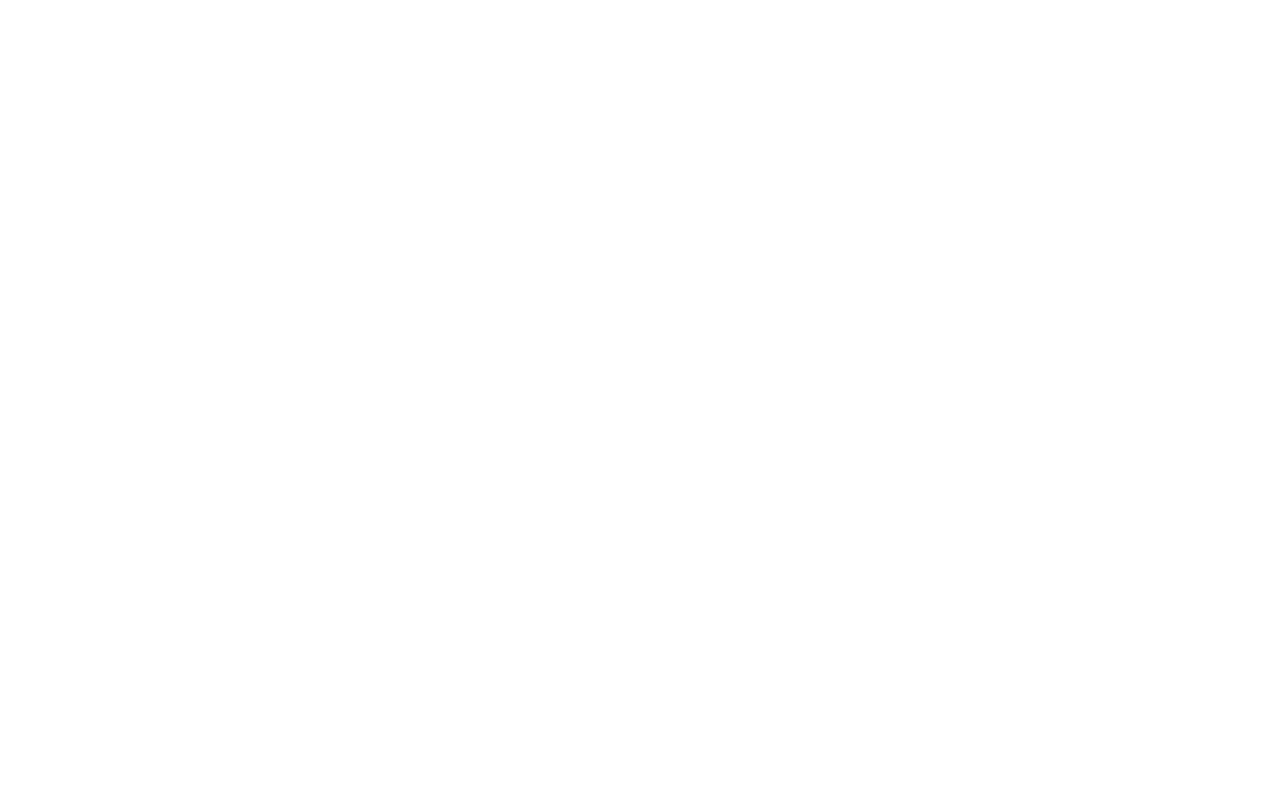
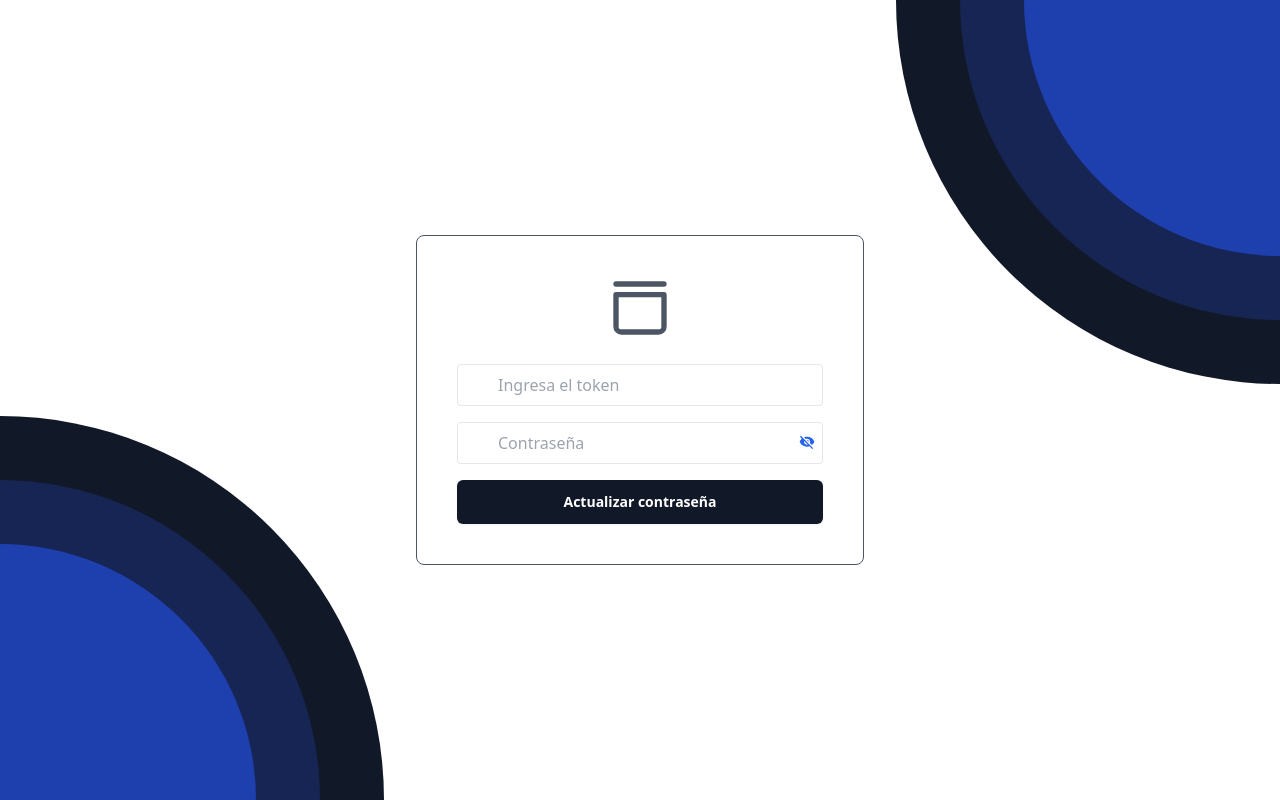
Before and after one commit to Julio4647/integradora_10b, a Nuxt app: page /forgotPassword/update-password in a window 1280 px wide. Before the commit this address had no page. Built offline with nearby package versions, Linux system fonts and the light colour scheme.

Commit message:
added new forgot password page and update password page

```diff
--- a/pages/forgotPassword.vue
+++ b/pages/forgotPassword/index.vue
@@ -105,11 +105,10 @@
           icon: "success",
           confirmButtonText: "Aceptar",
         });
-        router.push("/");
+        router.push("/forgotPassword/update-password");
       } catch (error) {
         console.error("Error al enviar el correo:", error);
 
-        // Mostrar alerta de error
         await Swal.fire({
           title: "Error",
           text: "No se pudo enviar el correo. Inténtalo nuevamente.",
--- /dev/null
+++ b/pages/forgotPassword/update-password/index.vue
@@ -0,0 +1,169 @@
+<template>
+    <div
+      class="relative w-full min-h-screen flex items-center justify-center bg-white overflow-hidden"
+    >
+      <!-- Card de recuperación de contraseña -->
+      <div
+        class="relative p-10 border border-gray-600 rounded-lg w-full max-w-md z-10"
+      >
+        <div class="flex justify-center mb-6">
+          <svg
+            xmlns="http://www.w3.org/2000/svg"
+            class="h-16 w-16 text-gray-600"
+            fill="none"
+            viewBox="0 0 24 24"
+            stroke="currentColor"
+          >
+            <path
+              stroke-linecap="round"
+              stroke-linejoin="round"
+              stroke-width="2"
+              d="M3 3h18M3 7h18M5 21h14a2 2 0 002-2V7H3v12a2 2 0 002 2z"
+            />
+          </svg>
+        </div>
+
+        <Form @submit="updatePasswordWithToken" v-slot="{ errors }">
+          <div class="relative mb-4">
+            <Icon
+              name="material-symbols:alternate-email"
+              size="30"
+              class="absolute left-2 top-1 text-gray-400"
+            />
+            <Field
+              name="token"
+              as="input"
+              type="text"
+              id="token"
+              class="w-full px-10 py-2 border rounded pl-10"
+              :class="{ 'border-red-500': errors.email }"
+              placeholder="Ingresa el token"
+              rules="required"
+            />
+            <ErrorMessage name="token" class="text-red-500 text-sm" />
+          </div>
+          <div class="relative mb-4">
+            <Icon
+              name="material-symbols:lock-outline"
+              size="30"
+              class="absolute left-2 top-1 text-gray-400"
+            />
+            <Field
+              name="password"
+              as="input"
+              :type="showPassword ? 'text' : 'password'"
+              id="password"
+              class="w-full px-10 py-2 border rounded"
+              :class="{ 'border-red-500': errors.password }"
+              placeholder="Contraseña"
+              rules="required|min:6"
+            />
+            <ErrorMessage name="password" class="text-red-500 text-sm" />
+            <button
+              type="button"
+              @click="togglePasswordVisibility"
+              class="absolute right-2 top-3 text-blue-600 hover:text-gray-600"
+            >
+              <Icon
+                :icon="showPassword ? 'material-symbols:visibility' : 'material-symbols:visibility-off'"
+                size="24"
+              />
+            </button>
+          </div>
+
+          <div class="text-center justify-center mt-4">
+            <button
+              type="submit"
+              class="flex w-full justify-center rounded-md bg-gray-900 px-4 py-2.5 text-sm font-semibold leading-6 text-white shadow-sm hover:bg-blue-950 focus-visible:outline focus-visible:outline-2 focus-visible:outline-offset-2 focus-visible:outline-indigo-600"
+            >
+              Actualizar contraseña
+            </button>
+          </div>
+        </Form>
+      </div>
+
+      <!-- Círculos responsivos parte superior derecha -->
+      <div
+        class="absolute top-0 right-0 w-[30vw] aspect-square bg-gray-900 rounded-bl-full animate-wave-1"
+      >
+        <div
+          class="absolute top-0 right-0 w-[25vw] aspect-square bg-blue-950 rounded-bl-full"
+        >
+          <div
+            class="absolute top-0 right-0 w-[20vw] aspect-square bg-blue-800 rounded-bl-full"
+          ></div>
+        </div>
+      </div>
+
+      <!-- Círculos responsivos parte inferior izquierda -->
+      <div
+        class="absolute bottom-0 left-0 w-[30vw] aspect-square bg-gray-900 rounded-tr-full animate-wave-2"
+      >
+        <div
+          class="absolute bottom-0 left-0 w-[25vw] aspect-square bg-blue-950 rounded-tr-full"
+        >
+          <div
+            class="absolute bottom-0 left-0 w-[20vw] aspect-square bg-blue-800 rounded-tr-full"
+          ></div>
+        </div>
+      </div>
+    </div>
+  </template>
+
+  <script lang="ts">
+  import { defineComponent, ref } from "vue";
+  import { Form, Field, ErrorMessage, defineRule } from "vee-validate";
+  import { useRouter } from "vue-router";
+  import Swal from "sweetalert2";
+
+  // Definir reglas
+  defineRule("required", (value: string) => {
+    return !!value || "Este campo es obligatorio";
+  });
+  defineRule("email", (value: string) => {
+    return (
+      /^[^\s@]+@[^\s@]+\.[^\s@]+$/.test(value) || "El correo debe ser válido"
+    );
+  });
+
+  export default defineComponent({
+    components: {
+      Form,
+      Field,
+      ErrorMessage,
+    },
+    setup() {
+      const router = useRouter();
+      const showPassword = ref(false);
+
+      const togglePasswordVisibility = () => {
+        showPassword.value = !showPassword.value;
+      };
+
+      const updatePasswordWithToken = async (values: Record<string, any>) => {
+        try {
+          console.log("Actualizando contraseña para:", values);
+
+          await Swal.fire({
+            title: "¡Contraseña Actualizada!",
+            text: "Contraseña actualizada con éxito. Inicia sesión nuevamente.",
+            icon: "success",
+            confirmButtonText: "Aceptar",
+          });
+          router.push("/");
+        } catch (error) {
+          console.error("Error al actualizar la contraseña:", error);
+
+          await Swal.fire({
+            title: "Error",
+            text: "No se pudo actualizar la contraseña. Inténtalo nuevamente.",
+            icon: "error",
+            confirmButtonText: "Aceptar",
+          });
+        }
+      };
+
+      return { updatePasswordWithToken, togglePasswordVisibility, showPassword };
+    },
+  });
+  </script>
--- a/pages/index.vue
+++ b/pages/index.vue
@@ -52,7 +52,7 @@
           <Field
             name="password"
             as="input"
-            type="password"
+            :type="showPassword ? 'text' : 'password'"
             id="password"
             class="w-full px-10 py-2 border rounded"
             :class="{ 'border-red-500': errors.password }"
@@ -60,6 +60,20 @@
             rules="required|min:6"
           />
           <ErrorMessage name="password" class="text-red-500 text-sm" />
+          <button
+            type="button"
+            @click="togglePasswordVisibility"
+            class="absolute right-2 top-3 text-blue-600 hover:text-gray-600"
+          >
+            <Icon
+              :icon="
+                showPassword
+                  ? 'material-symbols:visibility'
+                  : 'material-symbols:visibility-off'
+              "
+              size="24"
+            />
+          </button>
         </div>
 
         <div class="text-center justify-center mt-4">
@@ -119,7 +133,6 @@
 import { useRuntimeConfig } from "#app";
 import axios from "axios";
 
-
 defineRule("required", (value: string) => {
   return !!value || "Este campo es obligatorio";
 });
@@ -145,6 +158,11 @@
     const password = ref("");
     const router = useRouter();
     const config = useRuntimeConfig();
+    const showPassword = ref(false);
+
+    const togglePasswordVisibility = () => {
+      showPassword.value = !showPassword.value;
+    };
 
     console.log("API URL desde .env:", config.public.apiUrl);
 
@@ -170,7 +188,13 @@
       router.push("/forgotPassword");
     };
 
-    return { password, loginSystem, goToForgotPassword };
+    return {
+      password,
+      loginSystem,
+      goToForgotPassword,
+      togglePasswordVisibility,
+      showPassword,
+    };
   },
 });
 </script>
```
